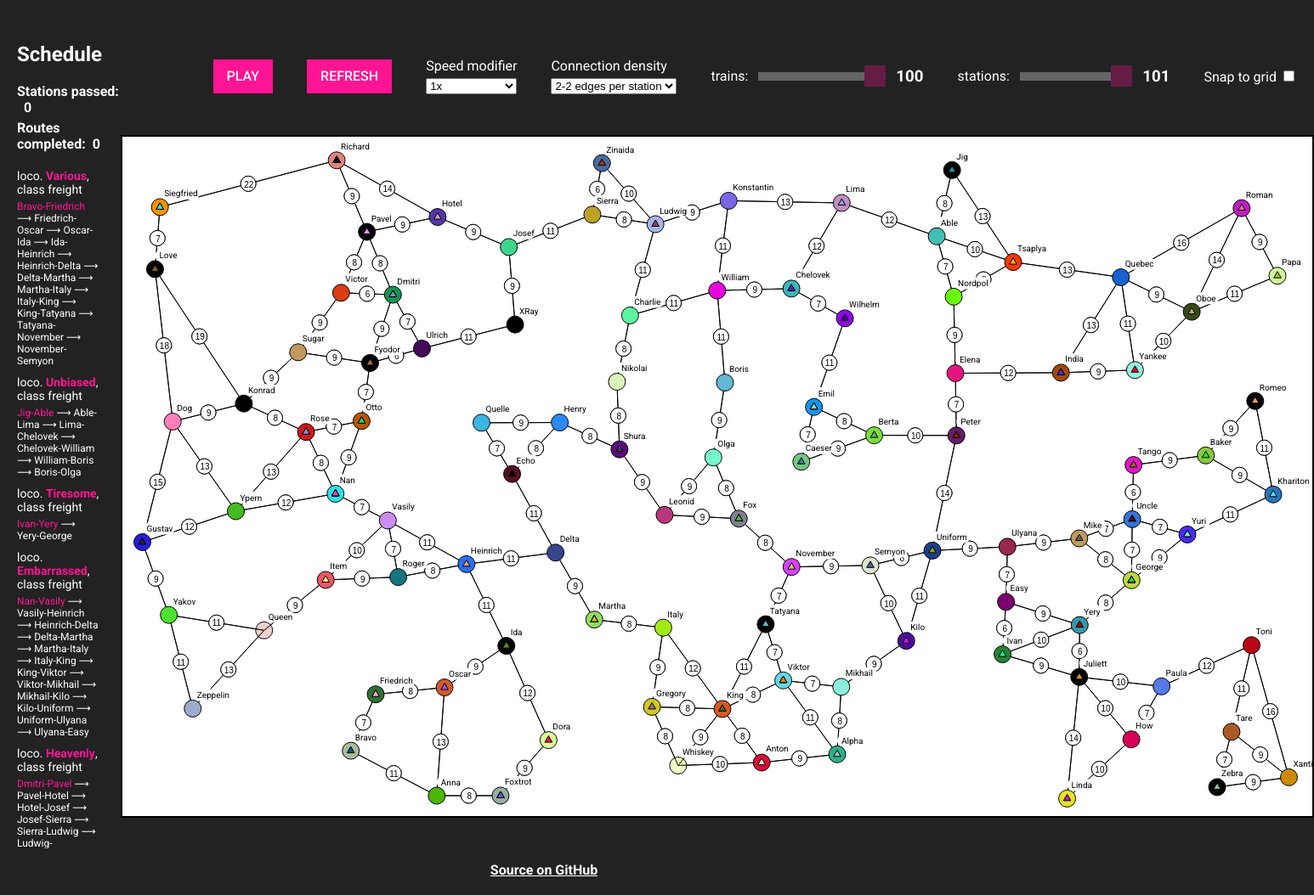
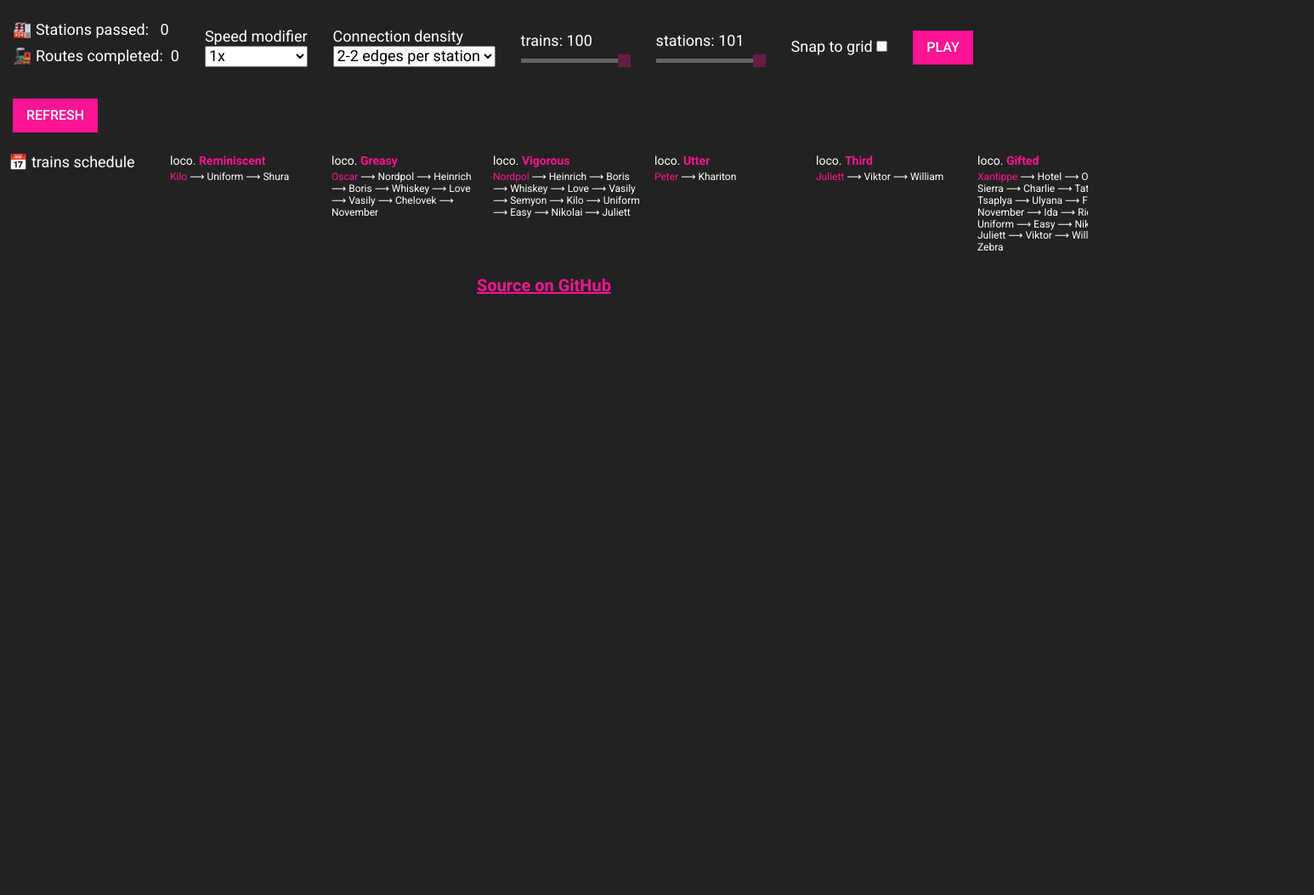
Before and after one commit to novembrea/trains, a website built with webpack: page src/index.html in a window 1280 px wide. Shown: the whole page at 85% size, 1546 px wide, since content can reach past the window. After the commit the page ends 800 px from the top, so only its background shows below. Built offline with nearby package versions, Linux system fonts and the light colour scheme.

Commit message:
move inline css into a file

```diff
--- a/package.json
+++ b/package.json
@@ -27,10 +27,13 @@
     "@typescript-eslint/parser": "^2.24.0",
     "babel-loader": "^8.0.6",
     "clean-webpack-plugin": "^3.0.0",
+    "css-loader": "^3.4.2",
     "eslint": "^6.8.0",
     "html-webpack-plugin": "^3.2.0",
+    "mini-css-extract-plugin": "^0.9.0",
     "prettier": "^1.19.1",
     "push-dir": "^0.4.1",
+    "style-loader": "^1.1.3",
     "ts-loader": "^6.2.1",
     "typescript": "^3.8.3"
   }
--- a/src/index.html
+++ b/src/index.html
@@ -1,123 +1,25 @@
 <html lang="en">
+
 <head>
   <meta charset="UTF-8" />
   <meta name="viewport" content="width=device-width, initial-scale=1.0" />
+  <link rel="stylesheet" href="https://necolas.github.io/normalize.css/latest/normalize.css">
   <link rel="stylesheet" href="https://fonts.googleapis.com/css?family=Roboto:300,400,500,700&display=swap" />
   <title>🏭🚂🛤️ trains!</title>
-    <style>
-      html,
-      body {
-        font-family: 'Roboto';
-        margin: 0;
-        padding: 10;
-        font-family: 'Roboto';
-        position: relative;
-        background-color: #222;
-        color: white;
-      }
-      header {
-        padding: 20px 0 20px 0;
-        justify-content: center;
-        align-items: center;
-        display: flex;
-      }
-      button {
-        cursor: pointer;
-      }
-      .konvajs-content {
-        background-color: white;
-        border: 2px solid black;
-      }
-      .box {
-        padding: 10px 20px;
-        display: flex;
-        align-items: center;
-      }
-      .h-button {
-        font-family: inherit;
-        font-weight: 500;
-        line-height: 1.5rem;
-        font-size: 16px;
-        background: deeppink;
-        color: white;
-        padding: 0.5rem 1rem;
-        border: none;
-        box-sizing: border-box;
+</head>
 
-      }
-      .toggle-button {
-        border: 2px solid white;
-        background: transparent;
-        color: white;
-        padding: 0;
-        margin: 0 5px 0 0;
-        line-height: 0;
-        height: 15px;
-        width: 15px;
-        cursor: pointer;
-      }
-      .slider {
-        -webkit-appearance: none;
-        width: 100%;
-        height: 10px;
-        background: white;
-        outline: none;
-        opacity: 0.3;
-        -webkit-transition: 0.2s;
-        transition: opacity 0.2s;
-      }
-      .slider:hover {
-        opacity: 0.8;
-      }
-      .slider::-webkit-slider-thumb {
-        -webkit-appearance: none;
-        appearance: none;
-        width: 25px;
-        height: 25px;
-        background: deeppink;
-        cursor: pointer;
-      }
-      .slider::-moz-range-thumb {
-        width: 25px;
-        height: 25px;
-        background: deeppink;
-        cursor: pointer;
-      }
-      ::-webkit-scrollbar-track {
-        background-color: #333333;
-      }
-      ::-webkit-scrollbar-thumb {
-        background-color: deeppink;
-      }
-      ::-webkit-scrollbar {
-        width: 6px;
-        background-color: #333333;
-      }
-    </style>
-  </head>
-  <body style="padding-top: 20px; text-align: center;">
-    <main style="text-align: left; display: flex; justify-content: space-between; align-items: flex-start;">
-      <section>
-        <h2>Schedule</h2>
-        <h4 style="margin: 0;">Stations passed: &nbsp; <span id="stations-passed">0</span></h4>
-        <h4 style="margin: 5 0 20 0;">Routes completed:&nbsp; <span id="routes-completed">0</span></h4>
-        <ul id="schedule" style="list-style: none; padding: 0 25px 0 0 ; margin: 0; max-height: 800px; overflow-y: scroll;"></ul>
-      </section>
-      <section>
-        <header id="ui" style="display: flex; justify-content: flex-end;">
-          <div class="box">
-            <button class="h-button" id="play">
-              PLAY
-            </button>
+<body>
+  <header class="controls" id="ui">
+    <div class="controls-box">
+      <div class="schedule-counters">
+        <p>🏭 Stations passed: &nbsp; <span id="stations-passed">0</span></p>
+        <p>🚂 Routes completed:&nbsp; <span id="routes-completed">0</span></p>
       </div>
-          <div class="box">
-            <button class="h-button" id="refresh">
-              REFRESH
-            </button>
     </div>
-          <div class="box" style="min-width: 100; flex-direction: column; align-items: flex-start; text-align: left;">
-            <label for="speed-modifier" style="padding-bottom: 5px;">Speed modifier</label>
-            <select style="min-width: 100%"" id="speed-modifier">
+
+    <div class="controls-box">
+      <label for="speed-modifier">Speed modifier</label>
+      <select id="speed-modifier">
         <option value="1">1x</option>
         <option value="2">2x</option>
         <option value="3">3x</option>
@@ -125,9 +27,9 @@
         <option value="10">10x</option>
       </select>
     </div>
-          <div class="box" style="min-width: 100; flex-direction: column; align-items: flex-start; text-align: left;">
-            <label for="connection-density" style="padding-bottom: 5px;">Connection density</label>
-            <select style="min-width: 100%"" id="connection-density">
+    <div class="controls-box">
+      <label for="connection-density">Connection density</label>
+      <select id="connection-density">
         <option value="2">2-2 edges per station</option>
         <option value="3">2-3 edges per station</option>
         <option value="4">2-4 edges per station</option>
@@ -135,35 +37,47 @@
         <option value="8">2-8 edges per station</option>
       </select>
     </div>
-          <div class="box" style="min-width: 250;">
-            <p style="margin-right: 10px;">trains:</p>
+    <div class="controls-box">
+      <p>trains:&nbsp;<span id="trains-slider-counter">2</span></p>
       <input id="trains-slider" class="slider" type="range" min="1" max="1" value="1" />
-            <h3 id="trains-slider-counter" style="padding-left: 10;">2</h3>
     </div>
+    <div class="controls-box">
+      <p>stations:&nbsp;<span id="stations-slider-counter">2</span></p>
+      <input id="stations-slider" class="slider" type="range" min="2" max="2" value="2" />
     </div>
-          <div class="box" style="min-width: 250;">
-            <p style="margin-right: 10px;">stations:</p>
-            <input id="stations-slider" class="slider" type="range" min="2" max="2" value="2" />
-            <h3 id="stations-slider-counter" style="padding-left: 10;">2</h3>
-          </div>
-          <div class="box">
+    <div class="controls-box">
       <label for="snap-checkbox">
         Snap to grid
         <input id="snap-checkbox" class="checkbox" type="checkbox" />
       </label>
     </div>
+    <div class="controls-box">
+      <button class="h-button" id="play">
+        PLAY
+      </button>
+    </div>
+    <div class="controls-box">
+      <button class="h-button" id="refresh">
+        REFRESH
+      </button>
+    </div>
   </header>
-
-        <div
-          id="main"
-          style="padding-top: 10px; display: flex; flex-direction: column; align-items: flex-end; justify-content: center; align-content: center; min-height: 80%;"
-        ></div>
-      </section>
+  <main>
+    <div class="schedule">
+      <ul id="schedule-list" class="schedule-list">
+        <li>
+          <p>📅 trains schedule</p>
+        </li>
+      </ul>
+    </div>
+    <div id="main" class="canvas">
+    </div>
   </main>
   <footer>
     <p>
-        <a href='https://github.com/nvma/trains' style="color: white; font-weight: bold;">Source on GitHub</a>
+      <a href="https://github.com/nvma/trains">Source on GitHub</a>
     </p>
   </footer>
 </body>
+
 </html>
--- a/src/index.ts
+++ b/src/index.ts
@@ -1,3 +1,5 @@
+import './styles.css'
+
 import initUI from 'trains/ui'
 
 function main() {
--- /dev/null
+++ b/src/styles.css
@@ -0,0 +1,202 @@
+html,
+body {
+  font-family: 'Roboto';
+  margin: 0;
+  padding: 0;
+  position: relative;
+  background-color: #222;
+  color: white;
+}
+
+p {
+  margin: 0 0 10px 0;
+}
+
+main {
+  display: flex;
+  flex-direction: column;
+}
+
+.konvajs-content {
+  display: none;
+}
+
+.canvas {
+  display: flex;
+  justify-content: center;
+}
+
+.schedule > p {
+  padding: 0 0 10px 10px;
+}
+
+.schedule-list {
+  padding: 0;
+  margin: 0;
+  list-style: none;
+  overflow-x: scroll;
+  width: 100%;
+  height: 100%;
+  max-height: 300px;
+  display: inline-flex;
+}
+
+.schedule-list li {
+  float: left;
+  display: inline-flex;
+  padding: 0 0 0 10px;
+  min-width: 180px;
+  width: 100%;
+  min-height: 100px;
+}
+
+.schedule-list li:first-child {
+  padding-bottom: 20px;
+  font-size: 18px;
+}
+
+@media screen and (min-width: 1620px) {
+  .konvajs-content {
+    display: block;
+  }
+}
+
+select {
+  width: 100%;
+}
+
+option {
+  padding: 5px 10px;
+}
+
+.controls {
+  align-items: center;
+  background-color: #222;
+  display: flex;
+  flex-wrap: wrap;
+  justify-content: flex-start;
+  padding: 10px 0 10px 0;
+  position: relative;
+  top: 0;
+  z-index: 5;
+}
+
+.controls-box {
+  align-items: flex-start;
+  display: flex;
+  flex-direction: column;
+  padding: 15px;
+  font-size: 18px;
+}
+
+@media screen and (min-width: 1800px) {
+  main {
+    flex-direction: row;
+  }
+
+  .controls {
+    position: sticky;
+  }
+
+  .schedule-list {
+    padding: 0 10px;
+    list-style: none;
+    overflow-y: scroll;
+    overflow-x: hidden;
+    width: 224px;
+    display: block;
+    max-height: 800px;
+  }
+
+  .schedule-list li {
+    float: none;
+    display: flex;
+    padding: 5px 5px;
+    min-width: 200px;
+    min-height: auto;
+  }
+}
+
+button {
+  cursor: pointer;
+}
+
+.konvajs-content {
+  background-color: white;
+}
+
+.h-button {
+  font-family: inherit;
+  font-weight: 500;
+  line-height: 1.5rem;
+  font-size: 16px;
+  background: deeppink;
+  color: white;
+  padding: 0.5rem 1rem;
+  border: none;
+  box-sizing: border-box;
+}
+
+.toggle-button {
+  border: 2px solid white;
+  background: transparent;
+  color: white;
+  padding: 0;
+  margin: 0 5px 0 0;
+  line-height: 0;
+  height: 15px;
+  width: 15px;
+  cursor: pointer;
+}
+.slider {
+  -webkit-appearance: none;
+  width: 100%;
+  height: 5px;
+  background: white;
+  outline: none;
+  opacity: 0.3;
+  -webkit-transition: 0.2s;
+  transition: opacity 0.2s;
+}
+
+.slider:hover {
+  opacity: 0.8;
+}
+
+.slider::-webkit-slider-thumb {
+  -webkit-appearance: none;
+  appearance: none;
+  width: 15px;
+  height: 15px;
+  background: deeppink;
+  cursor: pointer;
+}
+
+.slider::-moz-range-thumb {
+  width: 15px;
+  height: 15px;
+  background: deeppink;
+  cursor: pointer;
+}
+
+::-webkit-scrollbar-track {
+  background-color: #333333;
+}
+::-webkit-scrollbar-thumb {
+  background-color: deeppink;
+}
+::-webkit-scrollbar {
+  width: 6px;
+  background-color: #333333;
+}
+
+footer {
+  text-align: center;
+  padding: 1.5rem 1rem 1rem;
+}
+
+footer a {
+  color: deeppink !important;
+  font-weight: 700;
+  font-size: 20px;
+}
--- a/src/trains/constants.ts
+++ b/src/trains/constants.ts
@@ -1,5 +1,5 @@
 //? All widths, heights and radiuses are based on pixels
-export const canvasWidth = 1400
+export const canvasWidth = 1600
 export const cavnasHeight = 800
 
 // Arbitrary number of vertex placement/graph build attempts.
--- a/src/trains/renderer.ts
+++ b/src/trains/renderer.ts
@@ -28,7 +28,6 @@ import {
   makeVertex,
   pointDistance,
   randBetween,
-  randColor,
 } from './utils'
 
 let config: Config
@@ -76,7 +75,8 @@ function placeVertex({ name, radius = stationRadius }: { name: string; radius?:
       x,
       y,
       radius: radius / 2,
-      fill: randColor(),
+      // fill: randColor(),
+      fill: 'gray',
       stroke: 'black',
       strokeWidth: 1,
     })
--- a/src/trains/train.ts
+++ b/src/trains/train.ts
@@ -3,7 +3,7 @@ import { Path } from 'konva/types/shapes/Path'
 
 import { trainRadius } from './constants'
 import { TrainShape, Vertex } from './types'
-import { randColor, round } from './utils'
+import { round } from './utils'
 
 export class Train {
   readonly shape: TrainShape
@@ -12,7 +12,7 @@ export class Train {
 
   // Position of the shape along current edge, lies in range of 0 to routeLength.
   private currentPosition: number
-  private routeLength: number
+  public routeLength: number
 
   // Train route is a composition of edges between stations, represented by Konva's Path shapes.
   route: Path[]
@@ -58,8 +58,16 @@ export class Train {
     return this.velocity * this.speedModifier
   }
 
+  public get prevPath(): Path {
+    return this.route[this.currentRouteIndex - 1]
+  }
+
   public get currentPath(): Path {
     return this.route[this.currentRouteIndex]
+  }
+
+  public get lastPath(): Path {
+    return this.route[this.routeLength - 1]
   }
 
   public get isEndOfRoute(): boolean {
@@ -104,12 +112,28 @@ export class Freight extends Train {
     const shape = new Konva.RegularPolygon({
       x: x1,
       y: y1,
-      sides: 3,
+      sides: 4,
       radius: trainRadius,
-      fill: randColor(),
+      // fill: randColor(),
+      fill: 'lightgray',
       stroke: 'black',
       strokeWidth: 1,
     })
+    // const shape = new Konva.Rect({
+    //   x: x1,
+    //   y: y1,
+    //   width: 16,
+    //   height: 30,
+    //   radius: trainRadius,
+    //   fill: randColor(),
+    //   stroke: 'black',
+    //   strokeWidth: 1,
+    //   offset: {
+    //     x: 2,
+    //     y: 7,
+    //   },
+    //   rotationDeg: 90,
+    // })
     const velocity = 0.2
     const trainType = 'freight'
     super(name, trainType, route, endVertex, shape, velocity, speedModifier)
--- a/src/trains/types.ts
+++ b/src/trains/types.ts
@@ -1,9 +1,10 @@
 import { Circle } from 'konva/types/shapes/Circle'
 import { Path } from 'konva/types/shapes/Path'
+import { Rect } from 'konva/types/shapes/Rect'
 import { RegularPolygon } from 'konva/types/shapes/RegularPolygon'
 
 export type VertexType = 'station' | 'semaphore'
-export type TrainShape = RegularPolygon | Circle
+export type TrainShape = RegularPolygon | Circle | Rect
 export type Stations = { [key: string]: { name: string; edges: Path[]; station: Circle } }
 export type Distance = { [key: string]: { station: string; distance: number }[] }
 
--- a/src/trains/ui.ts
+++ b/src/trains/ui.ts
@@ -6,29 +6,30 @@ import { Train } from './train'
 import { Config } from './types'
 import { byid, toCapital } from './utils'
 
-const uiTrainInfoTmpl = (t: Train) => `
-<li id="${t.name}">
-  <div style="margin-bottom: 10px;">
+const uiTrainInfoTmpl = (t: Train) => {
+  const lastPath = t.lastPath
+    .name()
+    .split('-')
+    .pop()
+  return `
+  <div>
     <div style="display:flex;">
       <p style="margin:0 0 5px 0; font-size: 14;">
-        loco. <span style="color:deeppink;font-weight: bold;">${toCapital(t.name)}</span>, class ${t.trainType}
+        loco. <span style="color:deeppink;font-weight: bold;">${toCapital(t.name)}</span>
       </p>
     </div>
     <small id="${t.name}-route" style="font-size: 12">
       ${t.route
-        .map(
-          (r, i) =>
-            `<span style="${i === 0 && 'color:deeppink;'}" id="${t.name.toLowerCase()}-${r
-              .name()
-              .toLowerCase()
-              .split('-')
-              .shift()}">${r.name()}</span>`,
-        )
+        .map((r, i) => {
+          const [prev] = r.name().split('-')
+          return `<span style="${i === 0 && 'color:deeppink;'}" id="${t.name}-${prev}">${prev}</span>`
+        })
         .join(' ⟶ ')}
+        ⟶ <span id="${t.name}-${lastPath}">${lastPath}</span>
     </small>
   </div>
-</li>
 `
+}
 
 // DOM elements.
 const uiSpeedModifier = byid('speed-modifier')!
@@ -37,7 +38,7 @@ const uiStationsPassed = byid('stations-passed')!
 const uiRoutesCompleted = byid('routes-completed')!
 const uiPlayBtn = byid('play')!
 const uiRefreshBtn = byid('refresh')!
-const uiScheduleBox = byid('schedule')!
+const uiScheduleBox = byid('schedule-list')!
 const uiSnapCheckbox = byid('snap-checkbox')!
 const uiStationSlider = byid('stations-slider')!
 const uiStationCounter = byid('stations-slider-counter')!
@@ -72,19 +73,16 @@ const initialConfig = () => {
 export function insertTrainSchedule(t: Train) {
   const entry = byid(t.name)
   if (!entry) {
-    return uiScheduleBox.insertAdjacentHTML('afterbegin', uiTrainInfoTmpl(t))
+    return uiScheduleBox.insertAdjacentHTML('beforeend', `<li id="${t.name}">${uiTrainInfoTmpl(t)}</li>`)
   }
   uiRoutesCompleted.innerText = (Number(uiRoutesCompleted.innerText) + 1).toString()
   uiScheduleBox.querySelector(`#${t.name}`)!.innerHTML = ''
-  return uiScheduleBox.querySelector(`#${t.name}`)!.insertAdjacentHTML('afterbegin', uiTrainInfoTmpl(t))
+  return uiScheduleBox.querySelector(`#${t.name}`)!.insertAdjacentHTML('beforeend', uiTrainInfoTmpl(t))
 }
 
 // Highlight edges where train is currently moving.
 export function updateTrainSchedule(t: Train) {
-  const [prev, next] = t.currentPath
-    .name()
-    .split('-')
-    .map(w => w.toLowerCase())
+  const [prev, next] = t.currentPath.name().split('-')
   const tid = t.name.toLowerCase()
   const prevEl = byid(`${tid}-${prev}`)
   const nextEl = byid(`${tid}-${next}`)
@@ -119,7 +117,7 @@ export default function initUI() {
     playBtn: uiPlayBtn,
   }
 
-  const notifyAboutRefresh = () => {
+  const uiNotifyApplyChanges = () => {
     uiRefreshBtn.style.background = '#222222'
     uiRefreshBtn.innerText = 'APPLY CHANGES'
   }
@@ -146,6 +144,7 @@ export default function initUI() {
     const { value } = e.target as HTMLInputElement
     localStorage.setItem('connection_density', value)
     Object.assign(config, { connectionDensity: +value })
+    uiNotifyApplyChanges()
   })
 
   // Speed modifier select.
@@ -154,8 +153,8 @@ export default function initUI() {
     const { value } = e.target as HTMLInputElement
     localStorage.setItem('speed_modifier', value)
     Object.assign(config, { globalSpeedModifier: +value })
-
-    notifyAboutRefresh()
+    localStorage.setItem('global_speed', value)
+    uiNotifyApplyChanges()
   })
 
   // Stations slider.
@@ -168,7 +167,7 @@ export default function initUI() {
     localStorage.setItem('station_counter', value)
     Object.assign(config, { stationsCount: value })
 
-    notifyAboutRefresh()
+    uiNotifyApplyChanges()
   })
 
   // Trains slider.
@@ -180,7 +179,7 @@ export default function initUI() {
     uiTrainsCounter.innerText = value
     localStorage.setItem('trains_counter', value)
     Object.assign(config, { trainsCount: value })
-    notifyAboutRefresh()
+    uiNotifyApplyChanges()
   })
 
   // Snap checkbox.
@@ -190,7 +189,7 @@ export default function initUI() {
     localStorage.setItem('should_snap', String(checked))
     Object.assign(config, { shouldSnapToGrid: checked })
 
-    notifyAboutRefresh()
+    uiNotifyApplyChanges()
   })
 
   render(config)
```
Also changed, not shown: webpack.config.js (+11 -0 lines), 1 other file. Lines whose indentation alone changed are shown as unchanged.
